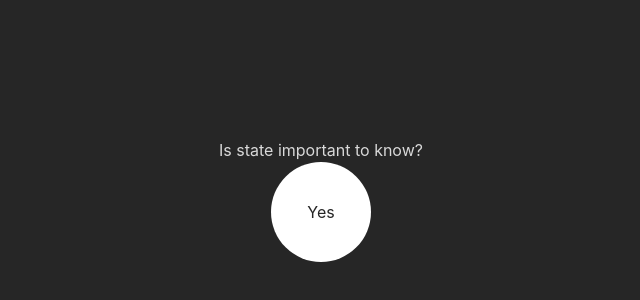
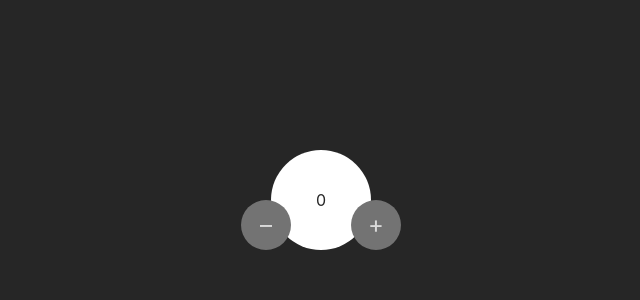
Before and after one commit to MugaboDenys/meme-generator, a React (Create React App) app: page / in a window 1280 px wide. Shown: the part 200-500 px from the top of the page, without its empty margins (319-959 px from the left). Built offline with nearby package versions, Linux system fonts and the light colour scheme.

Commit message:
count challenge

```diff
--- a/src/App.js
+++ b/src/App.js
@@ -3,19 +3,23 @@ import './App.css';
 import React from 'react';
 
 function App() {
-  const [isImportant, setIsImportant] = React.useState("Yes")
+  const [count, setCount] = React.useState(0)
 
-  function handleClick() {
-        setIsImportant("No")
-  }
+  function handleNegClick() {
+    setCount(count-1)
+}
+function handlePlusClick() {
+  setCount(count+1)
+}
 
   return (
-    <div className="state">
-            <h1 className="state--title">Is state important to know?</h1>
-            <div className="state--value cursor-pointer" onClick={handleClick}>
-                <h1>{isImportant}</h1>
+    <div className="counter">
+            <button className="counter--minus" onClick={handleNegClick}>–</button>
+            <div className="counter--count">
+                <h1>{count}</h1>
             </div>
-    </div>
+            <button className="counter--plus" onClick={handlePlusClick}>+</button>
+        </div>
   );
 }
 
--- a/src/index.css
+++ b/src/index.css
@@ -17,17 +17,32 @@ body {
     align-items: center;
 }
 
-.state {
+.counter {
     display: flex;
-    flex-direction: column;
-    align-items: center;
+    align-items: flex-end;
 }
 
-.state--title {
-    text-align: center;
+.counter > button {
+    height: 50px;
+    width: 50px;
+    border-radius: 50%;
+    border: none;
+    cursor: pointer;
+    background-color: #737373;
+    color: #D9D9D9;
+    font-size: 1.5rem;
 }
 
-.state--value {
+.counter > button:hover {
+    background-color: #404040;
+    color: #D9D9D9;
+}
+
+.counter > button:focus {
+    outline: none;
+}
+
+.counter--count {
     background-color: white;
     height: 100px;
     width: 100px;
@@ -37,3 +52,12 @@ body {
     align-items: center;
     color: #262626;
 }
+
+.counter--plus {
+    margin-left: -20px;
+}
+
+.counter--minus {
+    margin-right: -20px;
+    z-index: 1;
+}
```
